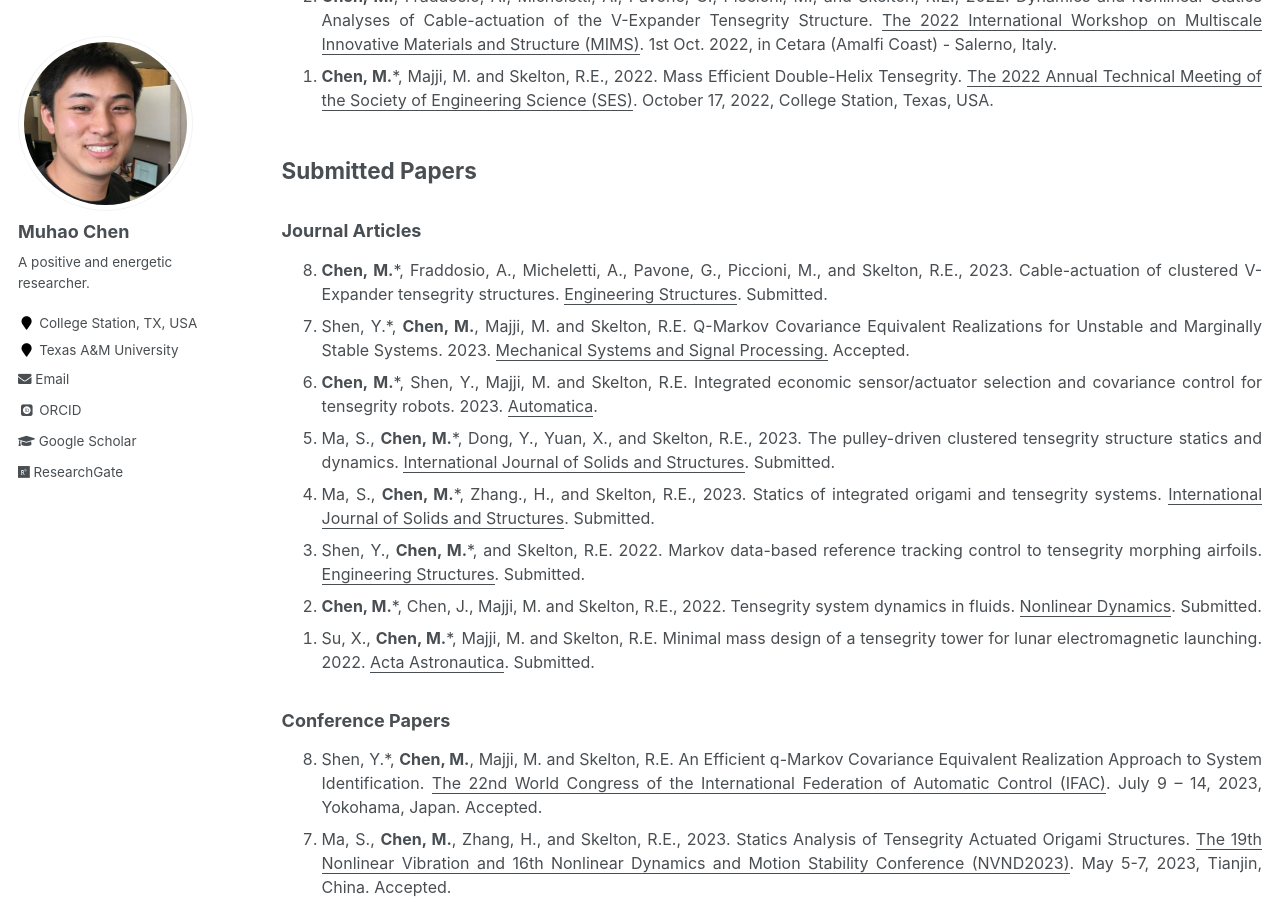
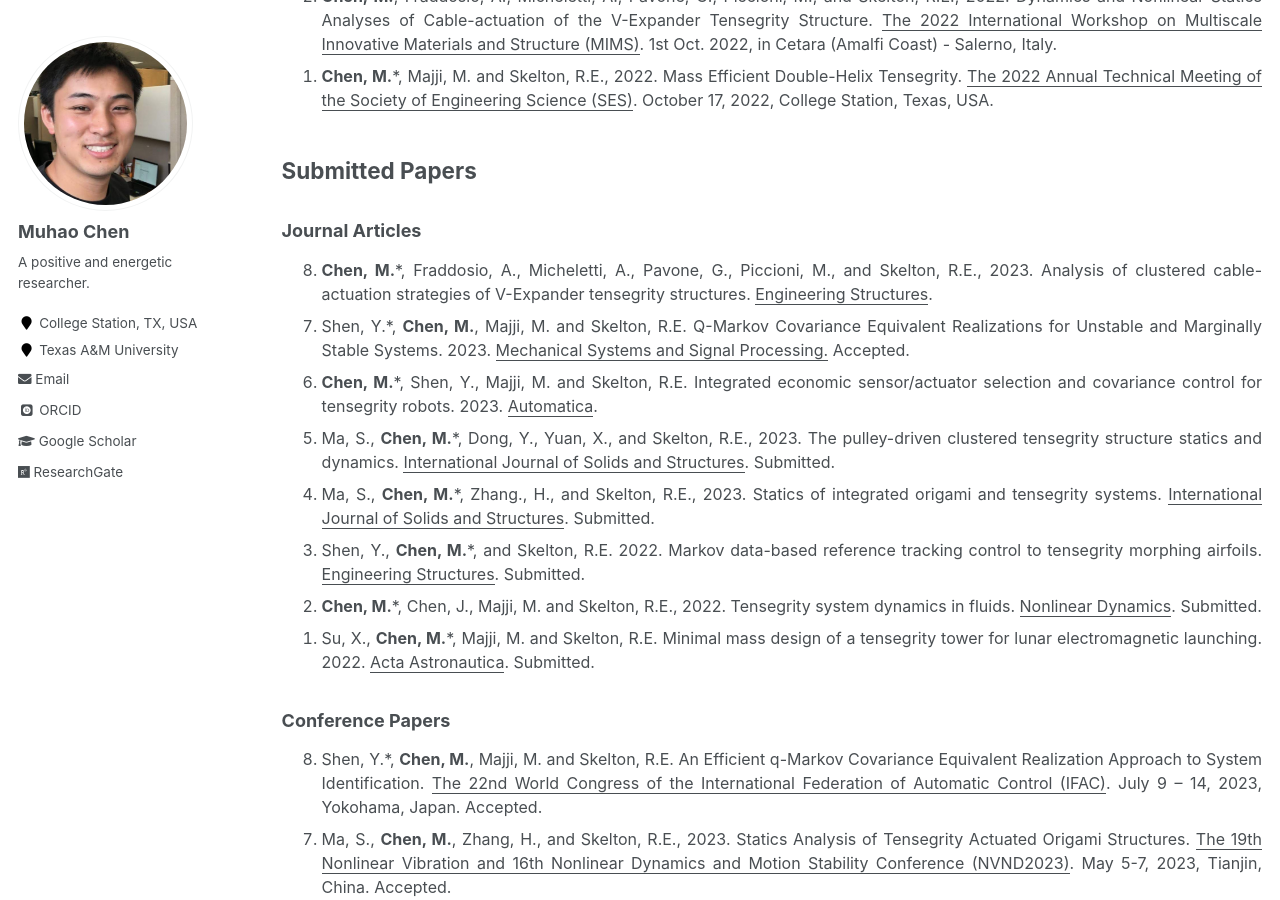
Before and after one commit to Muhao-Chen/muhao-chen.github.io, a Jekyll site: the page built from _pages/publication.md, in a window 1280 px wide and 900 px high, scrolled down 1858 px. Built offline with Jekyll 4.4.1, drawn with Linux system fonts in a browser that asks for light colours; some web fonts are replaced.

Commit message:
Update publication.md

```diff
--- a/_pages/publication.md
+++ b/_pages/publication.md
@@ -59,7 +59,7 @@ toc: true
 ### Journal Articles
 <font size=3>
 <ol reversed>
-<li> <strong>Chen, M.</strong>*, Fraddosio, A., Micheletti, A., Pavone, G., Piccioni, M., and Skelton, R.E., 2023. Cable-actuation of clustered V-Expander tensegrity structures. <u>Engineering Structures</u>. Submitted. </li>
+<li> <strong>Chen, M.</strong>*, Fraddosio, A., Micheletti, A., Pavone, G., Piccioni, M., and Skelton, R.E., 2023. Analysis of clustered cable-actuation strategies of V-Expander tensegrity structures. <u>Engineering Structures</u>. </li>
 <li> Shen, Y.*, <strong>Chen, M.</strong>, Majji, M. and Skelton, R.E. Q-Markov Covariance Equivalent Realizations for Unstable and Marginally Stable Systems. 2023. <u>Mechanical Systems and Signal Processing.</u> Accepted. </li>
 <li> <strong>Chen, M.</strong>*, Shen, Y., Majji, M. and Skelton, R.E. Integrated economic sensor/actuator selection and covariance control for tensegrity robots. 2023. <u>Automatica</u>. </li>
 <li> Ma, S., <strong>Chen, M.</strong>*, Dong, Y., Yuan, X., and Skelton, R.E., 2023. The pulley-driven clustered tensegrity structure statics and dynamics. <u>International Journal of Solids and Structures</u>. Submitted. </li>
```
